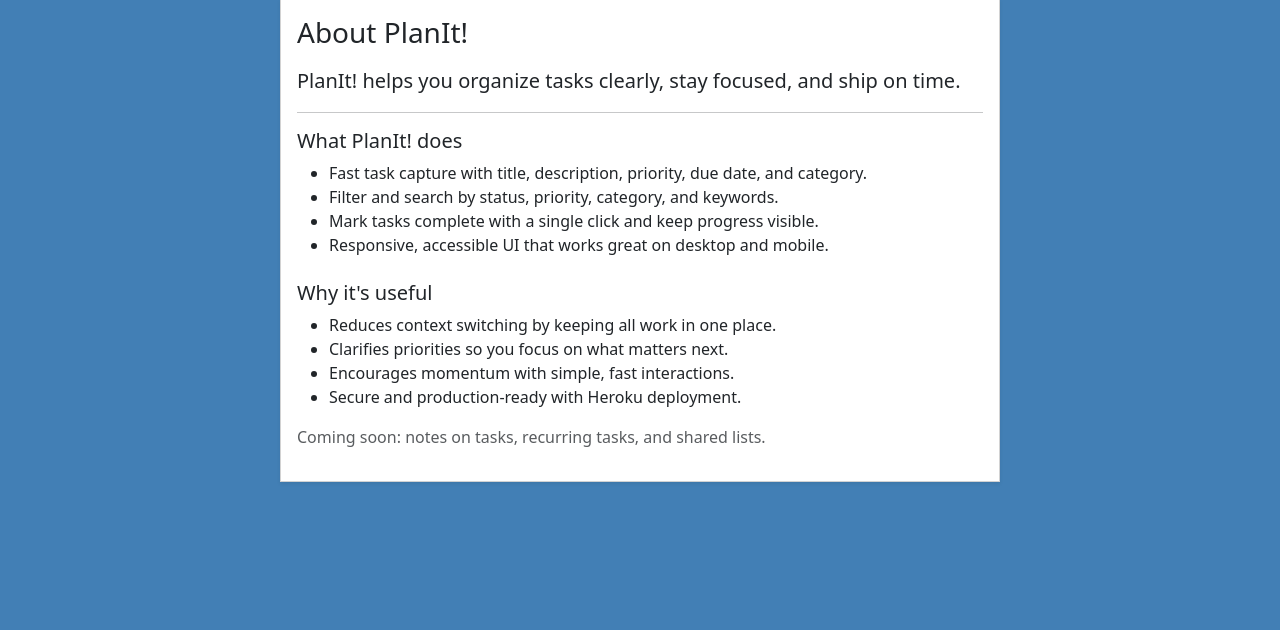
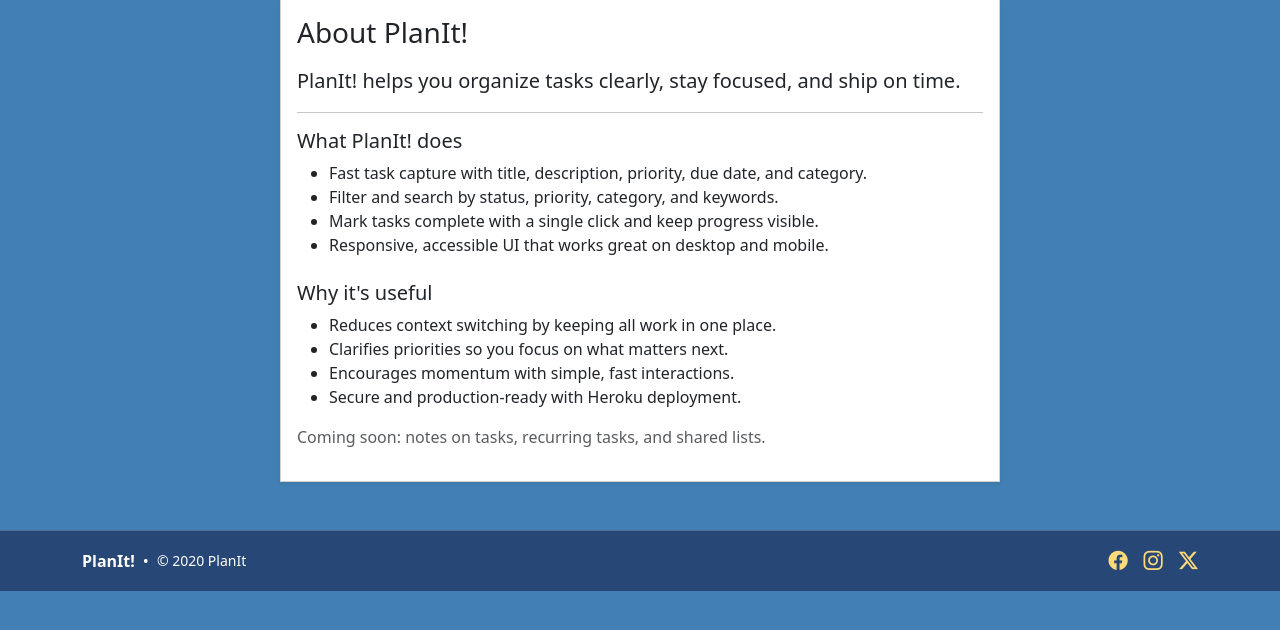
Before and after one commit to DarylMurphyCoder/planit, a Django app: template templates/about.html in a window 1280 px wide. Shown: the part 105-735 px from the top of the page. Run offline with Django 3.2, Linux system fonts and the light colour scheme; the template is opened without the code that fills it: most values are stand-ins (such as "Sample title", 1, 10 or a date in 2020).

Commit message:
Add footer with social links

```diff
--- a/static/css/style.css
+++ b/static/css/style.css
@@ -34,3 +34,20 @@ main.container {
 textarea {
   background-color: #ffffff;
 }
+
+/* Footer styling */
+.site-footer {
+  background-color: #274777;
+  color: #ffffff;
+  border-top: 1px solid rgba(255, 255, 255, 0.2);
+}
+
+.site-footer .footer-link {
+  color: #ffda79;
+  font-size: 1.2rem;
+}
+
+.site-footer .footer-link:hover,
+.site-footer .footer-link:focus {
+  color: #ffe8a1;
+}
--- a/templates/base.html
+++ b/templates/base.html
@@ -63,6 +63,27 @@
       {% block content %}{% endblock %}
     </main>
 
+      <footer class="site-footer">
+        <div class="container d-flex flex-column flex-md-row justify-content-between align-items-center gap-3 py-3">
+          <div class="d-flex align-items-center gap-2">
+            <span class="fw-semibold">PlanIt!</span>
+            <span aria-hidden="true">•</span>
+            <small>&copy; {{ now|date:"Y" }} PlanIt</small>
+          </div>
+          <div class="d-flex gap-3">
+            <a class="footer-link" href="https://www.facebook.com" target="_blank" rel="noopener" aria-label="Facebook">
+              <i class="bi bi-facebook"></i>
+            </a>
+            <a class="footer-link" href="https://www.instagram.com" target="_blank" rel="noopener" aria-label="Instagram">
+              <i class="bi bi-instagram"></i>
+            </a>
+            <a class="footer-link" href="https://x.com" target="_blank" rel="noopener" aria-label="X">
+              <i class="bi bi-twitter-x"></i>
+            </a>
+          </div>
+        </div>
+      </footer>
+
     <script src="https://cdn.jsdelivr.net/npm/bootstrap@5.3.2/dist/js/bootstrap.bundle.min.js"></script>
   </body>
 </html>
```
